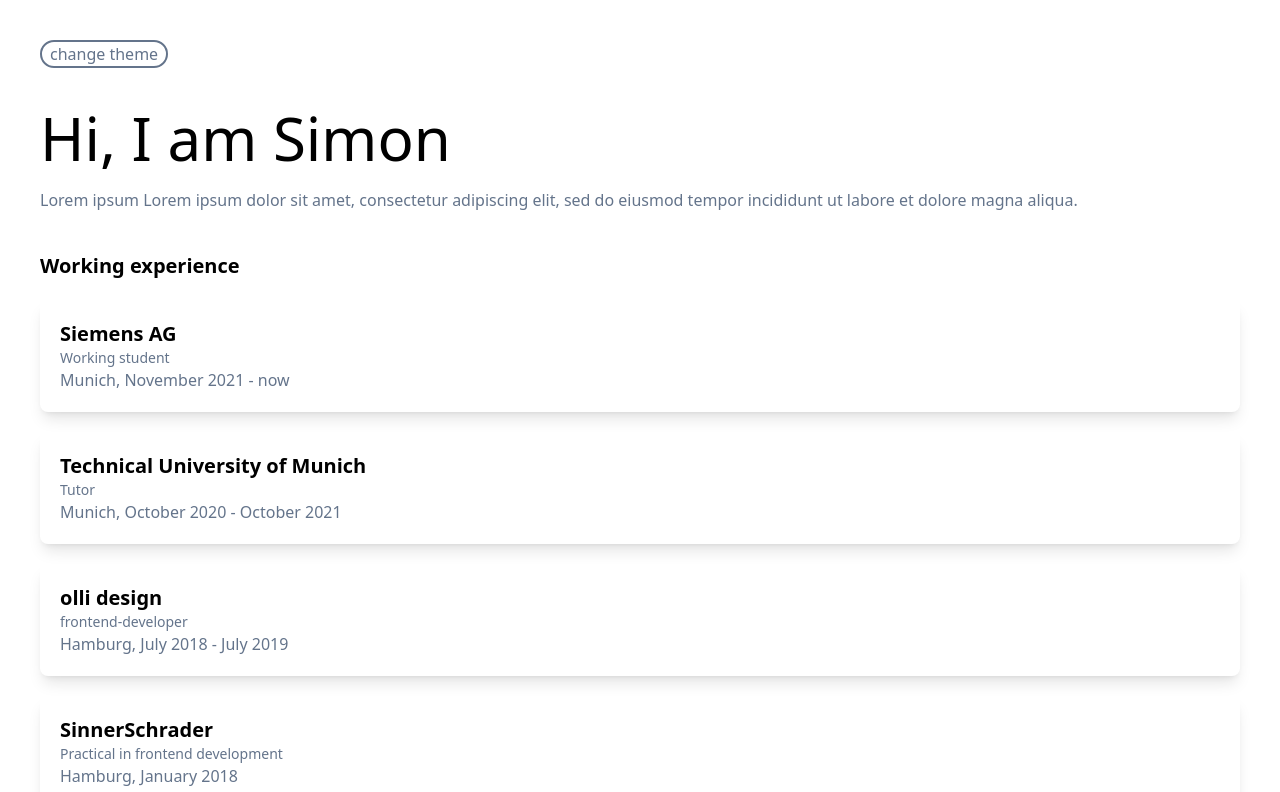
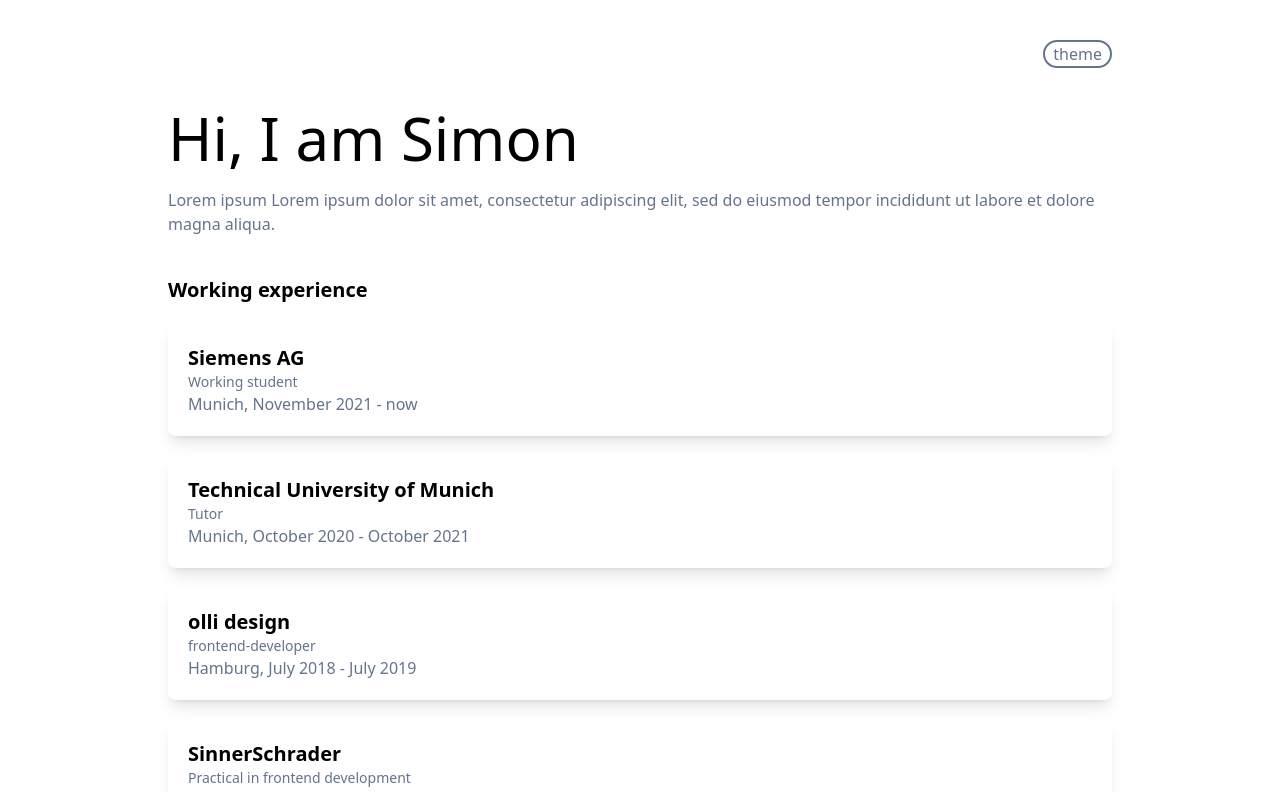
Before and after one commit to simon-hng/portfolio-old, a Next.js app: page / in a window 1280 px wide. Shown: the top 792 px of the page. Built offline with nearby package versions, Linux system fonts and the light colour scheme.

Commit message:
add css for large screens

```diff
--- a/components/layout.tsx
+++ b/components/layout.tsx
@@ -14,15 +14,19 @@ const Layout = ({ children }) => {
 
   return (
     <div className={isDarkMode && "dark"}>
-      <main className="bg-white text-slate-500 dark:bg-slate-900 dark:text-slate-400 p-10 duration-500">
+      <div className="bg-white dark:bg-slate-900 text-slate-500 dark:text-slate-400 flex justify-center duration-500">
+        <main className="p-10 max-w-screen-lg">
+          <header className="flex flex-row-reverse">
             <button
               className="rounded-full border-solid border-2 border-slate-500 dark:border-slate-400 dark:text-slate-400 px-2"
               onClick={() => setIsDarkMode(!isDarkMode)}
             >
-          change theme
+              theme
             </button>
+          </header>
           {children}
         </main>
+      </div>
 
       <Footer />
     </div>
```
Lines whose indentation alone changed are shown as unchanged.
